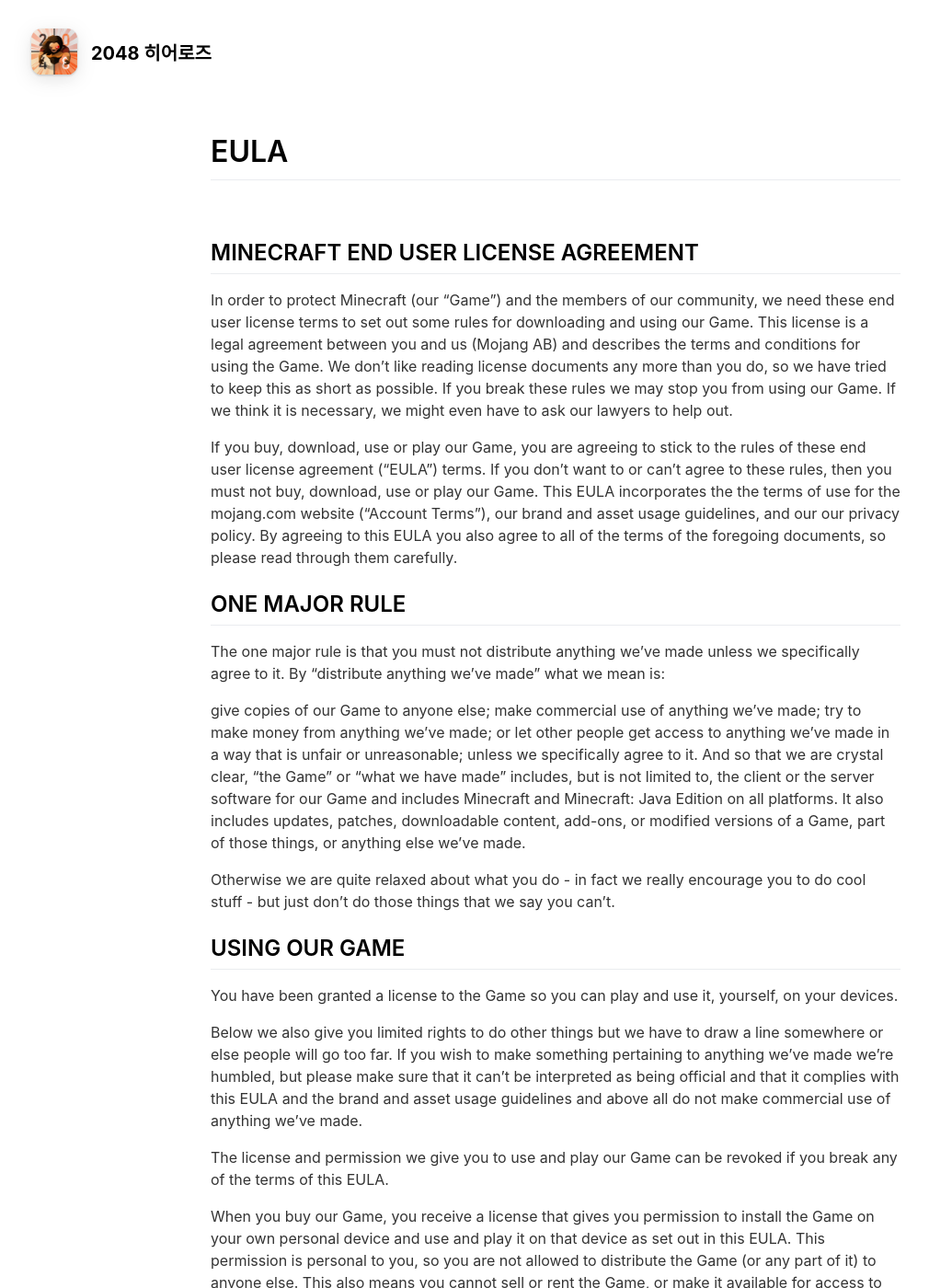
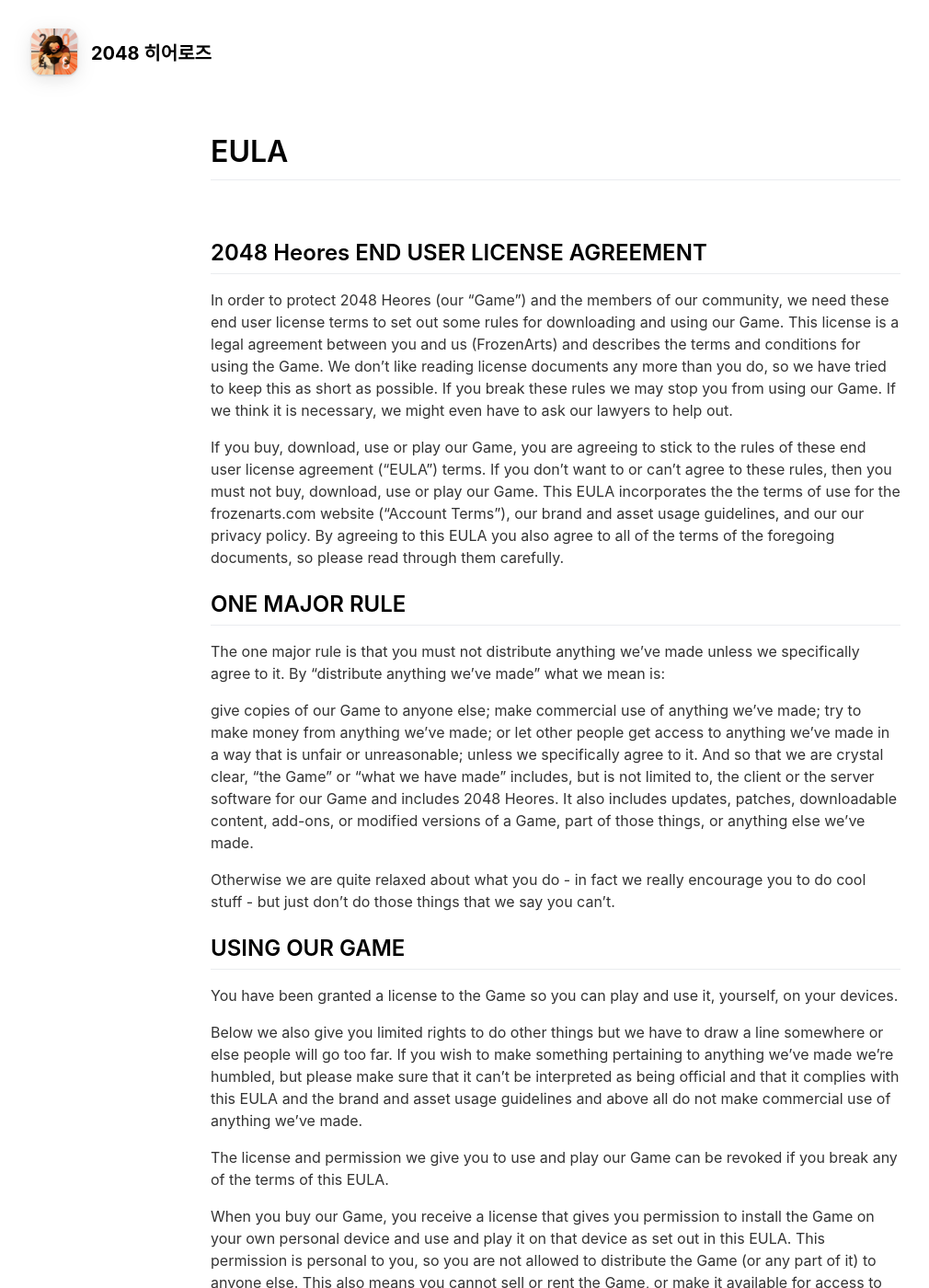
Before and after one commit to ArgoExped/Frozen-Arts, a Jekyll site: the page built from eula.md, in a window 1280 px wide and 1400 px high. Shown: the whole window at 92% size, without its empty margins (36-1046 px from the left). Built offline with Jekyll 4.4.1, drawn with Linux system fonts in a browser that asks for light colours; nearby versions of some CDN libraries; some of the changed text lies outside the part shown.

Commit message:
EULA fixed

```diff
--- a/eula.md
+++ b/eula.md
@@ -7,10 +7,10 @@ include_in_header: true
 
 <br>
 
-## MINECRAFT END USER LICENSE AGREEMENT
-In order to protect Minecraft (our "Game") and the members of our community, we need these end user license terms to set out some rules for downloading and using our Game. This license is a legal agreement between you and us (Mojang AB) and describes the terms and conditions for using the Game. We don't like reading license documents any more than you do, so we have tried to keep this as short as possible. If you break these rules we may stop you from using our Game. If we think it is necessary, we might even have to ask our lawyers to help out.
+## 2048 Heores END USER LICENSE AGREEMENT
+In order to protect 2048 Heores (our "Game") and the members of our community, we need these end user license terms to set out some rules for downloading and using our Game. This license is a legal agreement between you and us (FrozenArts) and describes the terms and conditions for using the Game. We don't like reading license documents any more than you do, so we have tried to keep this as short as possible. If you break these rules we may stop you from using our Game. If we think it is necessary, we might even have to ask our lawyers to help out.
 
-If you buy, download, use or play our Game, you are agreeing to stick to the rules of these end user license agreement ("EULA") terms. If you don't want to or can't agree to these rules, then you must not buy, download, use or play our Game. This EULA incorporates the the terms of use for the mojang.com website ("Account Terms"), our brand and asset usage guidelines, and our our privacy policy. By agreeing to this EULA you also agree to all of the terms of the foregoing documents, so please read through them carefully.
+If you buy, download, use or play our Game, you are agreeing to stick to the rules of these end user license agreement ("EULA") terms. If you don't want to or can't agree to these rules, then you must not buy, download, use or play our Game. This EULA incorporates the the terms of use for the frozenarts.com website ("Account Terms"), our brand and asset usage guidelines, and our our privacy policy. By agreeing to this EULA you also agree to all of the terms of the foregoing documents, so please read through them carefully.
 
 ## ONE MAJOR RULE
 The one major rule is that you must not distribute anything we've made unless we specifically agree to it. By "distribute anything we've made" what we mean is:
@@ -19,7 +19,7 @@ give copies of our Game to anyone else;
 make commercial use of anything we've made;
 try to make money from anything we've made; or
 let other people get access to anything we've made in a way that is unfair or unreasonable;
-unless we specifically agree to it. And so that we are crystal clear, "the Game" or "what we have made" includes, but is not limited to, the client or the server software for our Game and includes Minecraft and Minecraft: Java Edition on all platforms. It also includes updates, patches, downloadable content, add-ons, or modified versions of a Game, part of those things, or anything else we've made.
+unless we specifically agree to it. And so that we are crystal clear, "the Game" or "what we have made" includes, but is not limited to, the client or the server software for our Game and includes 2048 Heores. It also includes updates, patches, downloadable content, add-ons, or modified versions of a Game, part of those things, or anything else we've made.
 
 Otherwise we are quite relaxed about what you do - in fact we really encourage you to do cool stuff - but just don't do those things that we say you can't.
 
@@ -32,13 +32,13 @@ The license and permission we give you to use and play our Game can be revoked i
 
 When you buy our Game, you receive a license that gives you permission to install the Game on your own personal device and use and play it on that device as set out in this EULA. This permission is personal to you, so you are not allowed to distribute the Game (or any part of it) to anyone else. This also means you cannot sell or rent the Game, or make it available for access to other people and you cannot pass on or resell any license keys. You may however give gift codes that have been bought through our official gift code system. This is important to help us stop piracy and fraud and to protect our Game. It is also important to prevent members of our community from buying pirated versions of our Game or fraudulent license keys - which we may cancel, such as in the case of fraud.
 
-If you've bought the Game, you may play around with it and modify it by adding modifications, tools, or plugins, which we will refer to collectively as "Mods." By "Mods," we mean something original that you or someone else created that doesn't contain a substantial part of our copyrightable code or content. When you combine your Mod with the Minecraft software, we will call that combination a "Modded Version" of the Game. We have the final say on what constitutes a Mod and what doesn't. You may not distribute any Modded Versions of our Game or software, and we'd appreciate it if you didn't use Mods for griefing. Basically, Mods are okay to distribute; hacked versions or Modded Versions of the Game client or server software are not okay to distribute.
+If you've bought the Game, you may play around with it and modify it by adding modifications, tools, or plugins, which we will refer to collectively as "Mods." By "Mods," we mean something original that you or someone else created that doesn't contain a substantial part of our copyrightable code or content. When you combine your Mod with the 2048 Heores software, we will call that combination a "Modded Version" of the Game. We have the final say on what constitutes a Mod and what doesn't. You may not distribute any Modded Versions of our Game or software, and we'd appreciate it if you didn't use Mods for griefing. Basically, Mods are okay to distribute; hacked versions or Modded Versions of the Game client or server software are not okay to distribute.
 
 Within reason you're free to do whatever you want with screenshots and videos of the Game. By "within reason" we mean that you can't make any commercial use of them or do things that are unfair or adversely affect our rights unless we've specifically said it's okay in this EULA, allowed it through the Brand and Asset Usage Guidelines, or provided for it in a specific agreement with you. If you upload videos of the game to video sharing and streaming sites you are however allowed to put ads on them. Also, don't just rip art resources and pass them around, that's no fun.
 
 Essentially the simple rule is do not make commercial use of anything we've made unless we've specifically said it's okay. Oh and if the law expressly allows it, such as under a "fair use" or fair dealing" doctrine then that's ok too - but only to the extent that the law applicable to you says so.
 
-In order to ensure the integrity of the Game, we need all Game downloads and updates to come from an authorized source. It's also important for us that 3rd party tools/services don't seem "official" as we can't guarantee their quality. It's part of the responsibility we have to the customers of Minecraft. Make sure that you read through our brand and asset usage guidelines too.
+In order to ensure the integrity of the Game, we need all Game downloads and updates to come from an authorized source. It's also important for us that 3rd party tools/services don't seem "official" as we can't guarantee their quality. It's part of the responsibility we have to the customers of2048 Heores. Make sure that you read through our brand and asset usage guidelines too.
 
 ## OWNERSHIP OF OUR GAME AND OTHER THINGS
 Although we license you permission to install on your device and play our Game, we are still the owners of it. We are also the owners of our brands and any content contained in the Game. Therefore, when you pay for our Game, you are buying a license to play / use our Game in accordance with this EULA - you are not buying the Game itself. The only permissions you have in connection with the Game and your installation of it are the permissions set out in this EULA.
```
Also changed, not shown: other parts of eula.md (+1 -0 lines), eula-kr.md (+6 -5 lines).
